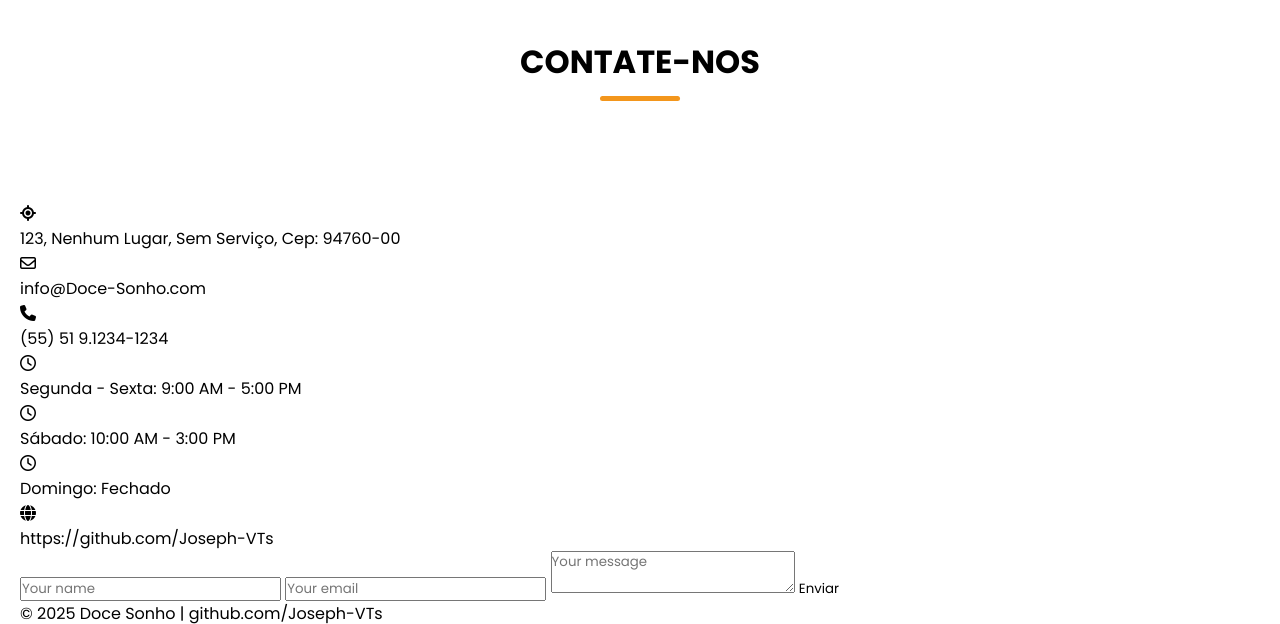
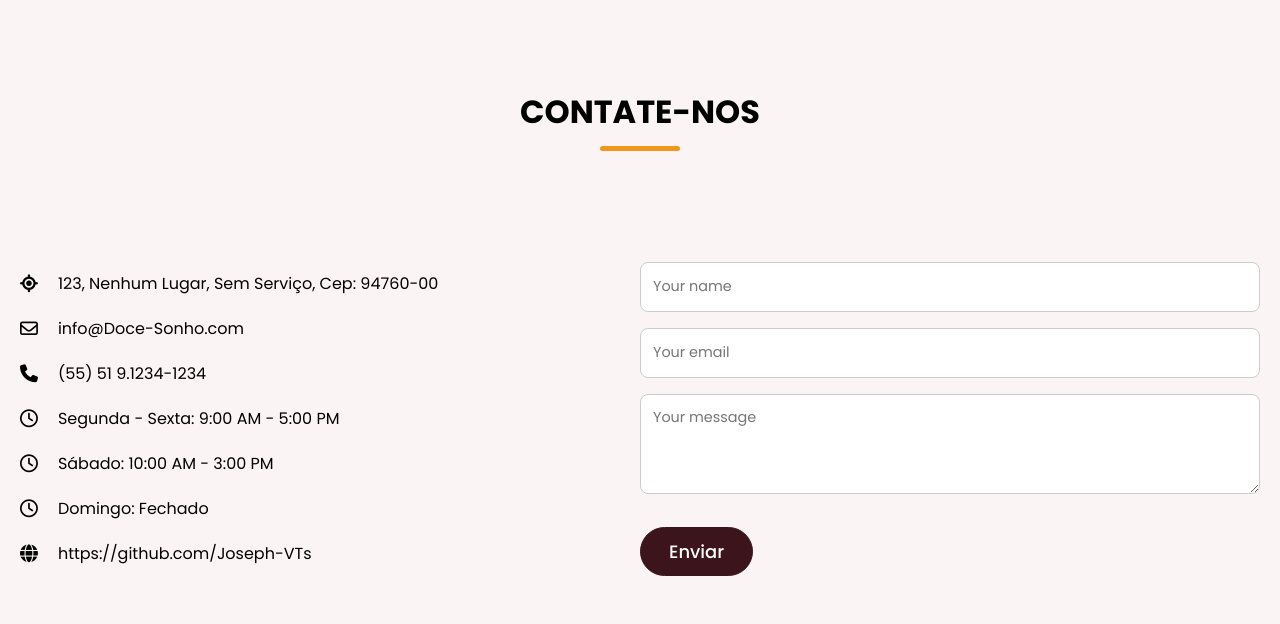
Before and after one commit to Joseph-VTs/Doce-Sonho, a plain HTML site: page index.html in a window 1280 px wide. Shown: the part 5491-6115 px from the top of the page. Drawn offline with nearby package versions, Linux system fonts and the light colour scheme; a web font is replaced by a local one.

Commit message:
Contact Section Style Add. Estilo nos Contatos da Empresa

```diff
--- a/Estilos/style.css
+++ b/Estilos/style.css
@@ -372,3 +372,69 @@ header .navbar {
 .gallery-section .gallery-item:hover .gallery-image {
     transform: scale(1.3);
 }
+/* Contact section styling */
+.contact-section {
+    padding: 50px 0 100px;
+    background: var(--light-pink-color);
+}
+
+.contact-section .section-content {
+    display: flex;
+    gap: 48px;
+    align-items: center;
+    justify-content: space-between;
+}
+
+.contact-section .contact-info-list .contact-info {
+    display: flex;
+    gap: 20px;
+    margin: 20px 0;
+    align-items: center;
+}
+
+.contact-section .contact-info-list .contact-info i {
+    font-size: var(--font-size-m);
+}
+
+.contact-section .contact-form .form-input {
+    width: 100%;
+    height: 50px;
+    padding: 0 12px;
+    outline: none;
+    margin-bottom: 16px;
+    font-size: var(--font-size-s);
+    border-radius: var(--border-radius-s);
+    border: 1px solid var(--medium-gray-color);
+}
+
+.contact-section .contact-form {
+    max-width: 50%;
+}
+
+.contact-section .contact-form textarea.form-input {
+    height: 100px;
+    padding: 12px;
+    resize: vertical;
+}
+
+.contact-section .contact-form .form-input:focus {
+    border-color: var(--secondary-color);
+}
+
+.contact-section .contact-form .submit-button {
+    padding: 10px 28px;
+    outline: none;
+    margin-top: 10px;
+    border: 1px solid var(--primary-color);
+    border-radius: var(--border-radius-m);
+    background: var(--primary-color);
+    color: var(--white-color);
+    font-size: var(--font-size-m);
+    font-weight: var(--font-weight-medium);
+    transition: 0.3s ease;
+}
+
+.contact-section .contact-form .submit-button:hover {
+    color: var(--primary-color);
+    background: transparent;
+}
```
